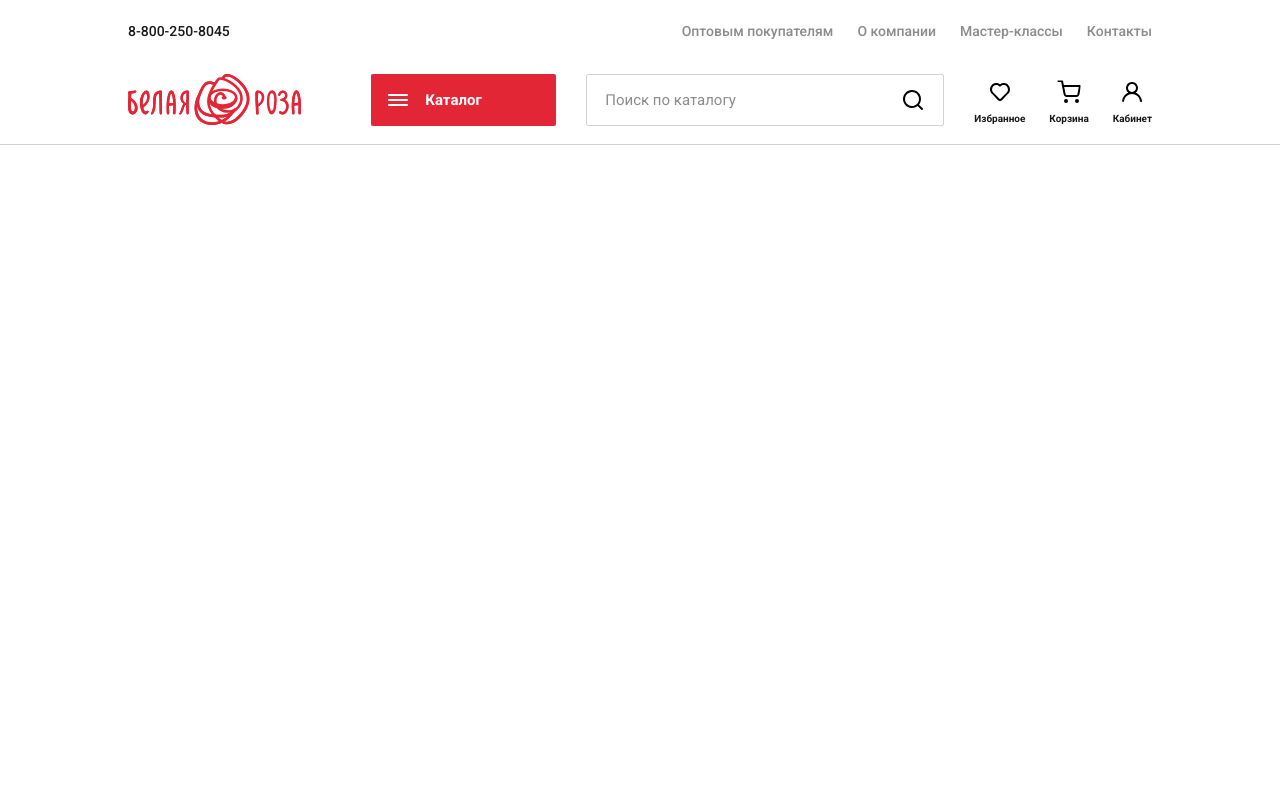
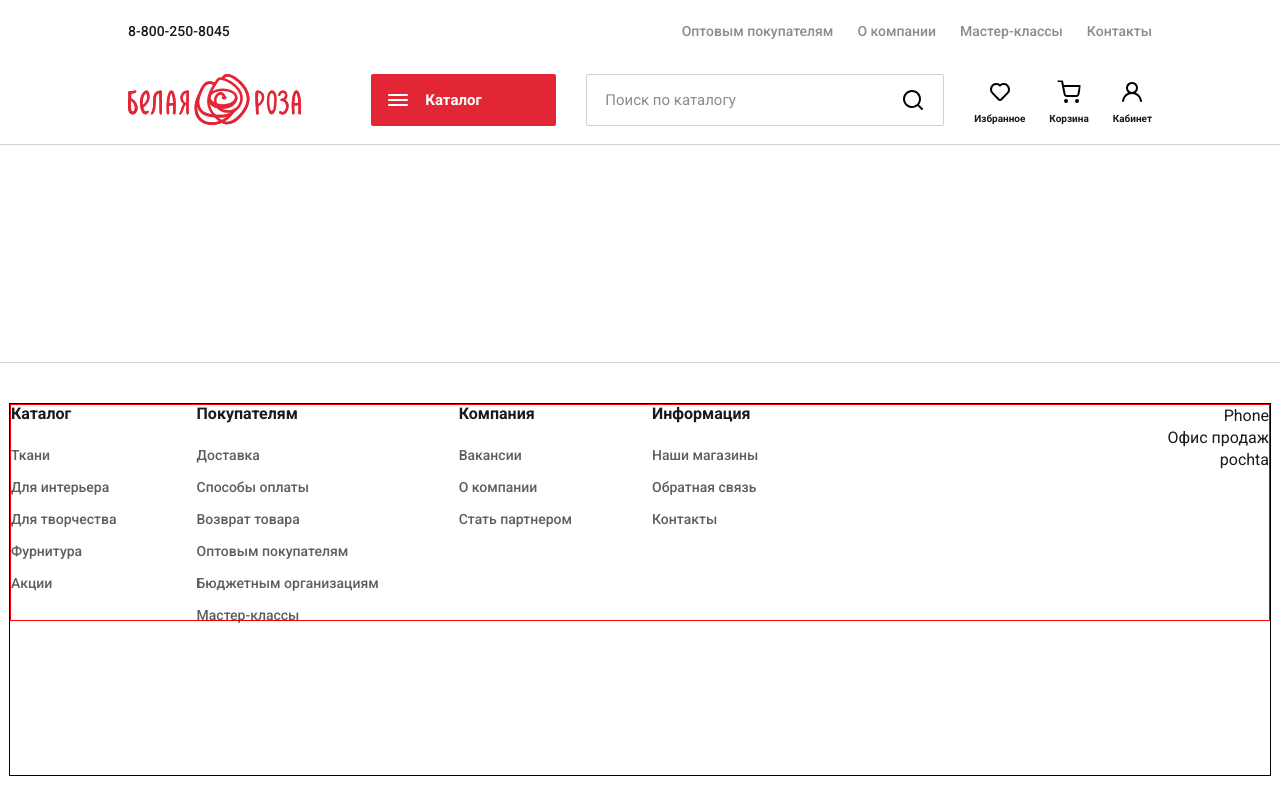
Before and after one commit to mangustc/uni-practice, a React (Vite) app in the folder frontend/: page / in a window 1280 px wide. Built offline with nearby package versions, Linux system fonts and the light colour scheme.

Commit message:
add footer

```diff
--- /dev/null
+++ b/frontend/src/components/footer.jsx
@@ -0,0 +1,46 @@
+export default function Footer() {
+  return (
+    <div className="footer-container-container">
+      <div className="footer-container">
+        <div className="footer-upper">
+          <div className="footer-categories">
+            <div className="footer-category">
+              <h6 style={{ marginBottom: "5px" }}>Каталог</h6>
+              <span className="footer-text-gray">Ткани</span>
+              <span className="footer-text-gray">Для интерьера</span>
+              <span className="footer-text-gray">Для творчества</span>
+              <span className="footer-text-gray">Фурнитура</span>
+              <span className="footer-text-gray">Акции</span>
+            </div>
+            <div className="footer-category">
+              <h6 style={{ marginBottom: "5px" }}>Покупателям</h6>
+              <span className="footer-text-gray">Доставка</span>
+              <span className="footer-text-gray">Способы оплаты</span>
+              <span className="footer-text-gray">Возврат товара</span>
+              <span className="footer-text-gray">Оптовым покупателям</span>
+              <span className="footer-text-gray">Бюджетным организациям</span>
+              <span className="footer-text-gray">Мастер-классы</span>
+            </div>
+            <div className="footer-category">
+              <h6 style={{ marginBottom: "5px" }}>Компания</h6>
+              <span className="footer-text-gray">Вакансии</span>
+              <span className="footer-text-gray">О компании</span>
+              <span className="footer-text-gray">Стать партнером</span>
+            </div>
+            <div className="footer-category">
+              <h6 style={{ marginBottom: "5px" }}>Информация</h6>
+              <span className="footer-text-gray">Наши магазины</span>
+              <span className="footer-text-gray">Обратная связь</span>
+              <span className="footer-text-gray">Контакты</span>
+            </div>
+          </div>
+          <div className="footer-contacts">
+            <span>Phone</span>
+            <span>Офис продаж</span>
+            <span>pochta</span>
+          </div>
+        </div>
+      </div>
+    </div>
+  );
+}
--- a/frontend/src/index.css
+++ b/frontend/src/index.css
@@ -64,6 +64,7 @@ body {
 }
 
 h1 {
+  margin: 0px;
   font-size: var(--text-size-h1);
   line-height: var(--text-height-h1);
   font-weight: var(--text-weight-h);
@@ -71,6 +72,7 @@ h1 {
 }
 
 h2 {
+  margin: 0px;
   font-size: var(--text-size-h2);
   line-height: var(--text-height-h2);
   font-weight: var(--text-weight-h);
@@ -78,6 +80,7 @@ h2 {
 }
 
 h3 {
+  margin: 0px;
   font-size: var(--text-size-h3);
   line-height: var(--text-height-h3);
   font-weight: var(--text-weight-h);
@@ -85,6 +88,7 @@ h3 {
 }
 
 h4 {
+  margin: 0px;
   font-size: var(--text-size-h4);
   line-height: var(--text-height-h4);
   font-weight: var(--text-weight-h);
@@ -92,6 +96,7 @@ h4 {
 }
 
 h5 {
+  margin: 0px;
   font-size: var(--text-size-h5);
   line-height: var(--text-height-h5);
   font-weight: var(--text-weight-h);
@@ -99,6 +104,7 @@ h5 {
 }
 
 h6 {
+  margin: 0px;
   font-size: var(--text-size-h6);
   line-height: var(--text-height-h6);
   font-weight: var(--text-weight-h);
@@ -111,6 +117,8 @@ p {
   font-weight: var(--text-weight-p);
   color: var(--text-color-black-main-80);
 }
+
+/* NAVIGATION */
 
 .navigation-container-container {
   width: 100vw;
@@ -265,3 +273,73 @@ p {
   justify-content: space-between;
   height: fit-content;
 }
+
+/* FOOTER */
+
+.footer-container-container {
+  width: 100vw;
+  height: 373px;
+  display: flex;
+  justify-content: center;
+  flex-direction: column;
+  align-items: center;
+  border-top: 1px solid var(--text-color-black-main-20);
+  position: fixed;
+  bottom: 0;
+  padding: 40px 0px 24px 0px;
+}
+
+.footer-container {
+  height: 100vh;
+  min-width: 1260px;
+  max-width: 1260px;
+  display: flex;
+  overflow: hidden;
+  flex-direction: column;
+  justify-content: space-between;
+  background-color: white;
+  border: 1px solid black;
+}
+
+.footer-upper {
+  display: flex;
+  flex-direction: row;
+  justify-content: space-between;
+  align-items: flex-start;
+  border: 1px solid red;
+}
+
+.footer-categories {
+  display: flex;
+  flex-direction: row;
+  justify-content: flex-start;
+  align-items: flex-start;
+  gap: 80px;
+}
+
+.footer-category {
+  display: flex;
+  flex-direction: column;
+  gap: 16px;
+  justify-content: flex-start;
+  align-items: flex-start;
+}
+
+.footer-text-gray {
+  font-size: 14px;
+  font-weight: 500;
+  height: 16px;
+  color: var(--text-color-black-main-70);
+}
+
+.footer-text-gray:hover {
+  color: var(--text-color-red-main);
+  cursor: pointer;
+}
+
+.footer-contacts {
+  display: flex;
+  flex-direction: column;
+  justify-content: flex-start;
+  align-items: flex-end;
+}
--- a/frontend/src/routes/root.jsx
+++ b/frontend/src/routes/root.jsx
@@ -2,6 +2,7 @@ import { Outlet } from "react-router-dom";
 import Header from "../components/header";
 import { createContext, useState } from "react";
 import Cookies from "universal-cookie";
+import Footer from "../components/footer";
 
 const cookies = new Cookies();
 export const AuthContext = createContext({
@@ -26,6 +27,7 @@ export default function Root() {
         </div>
       </div> */}
       <Header></Header>
+      <Footer></Footer>
     </AuthContext.Provider>
   );
 }
```
